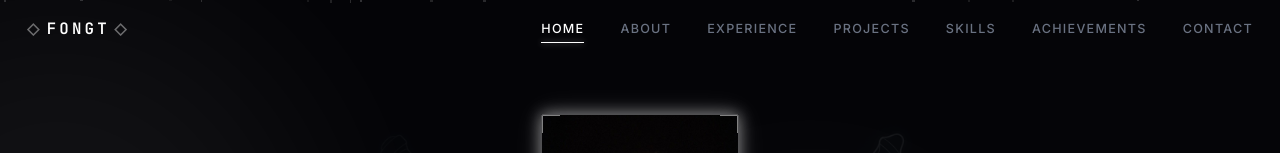
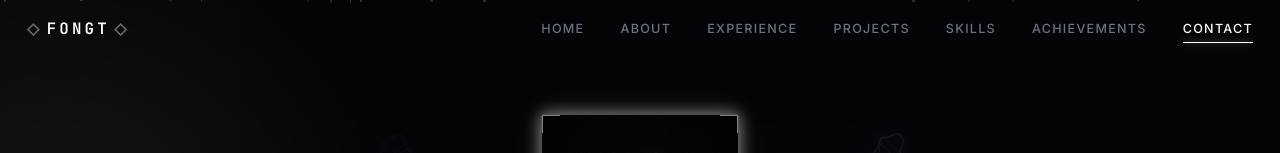
Before and after one commit to TarathepButka/portfolio, a Next.js app: page / in a window 1280 px wide. Shown: the top 153 px of the page. Built offline with nearby package versions, Linux system fonts and the light colour scheme.

Commit message:
refactor: change home navigation link to root path

```diff
--- a/app/components/sections/SkillsSection.tsx
+++ b/app/components/sections/SkillsSection.tsx
@@ -6,12 +6,12 @@ interface SkillsSectionProps {
 }
 
 /**
- * Skills Section — Skill Tree Panel
+ * Skills Section — Skills Panel
  * Categorized skill badges styled as learned abilities.
  */
 export function SkillsSection({ data }: SkillsSectionProps) {
   return (
-    <Section id="skills" title="Skill Tree">
+    <Section id="skills" title="Skills">
       <div className="space-y-10">
         {Object.entries(data).map(([category, skills]) => (
           <div key={category}>
--- a/app/data/portfolio.ts
+++ b/app/data/portfolio.ts
@@ -9,7 +9,7 @@ import type { PortfolioData } from "@/app/types";
 export const portfolioData: PortfolioData = {
   /* ─── Navigation ─── */
   nav: [
-    { label: "Home", href: "#hero" },
+    { label: "Home", href: "/" },
     { label: "About", href: "#about" },
     { label: "Experience", href: "#experience" },
     { label: "Projects", href: "#projects" },
```
